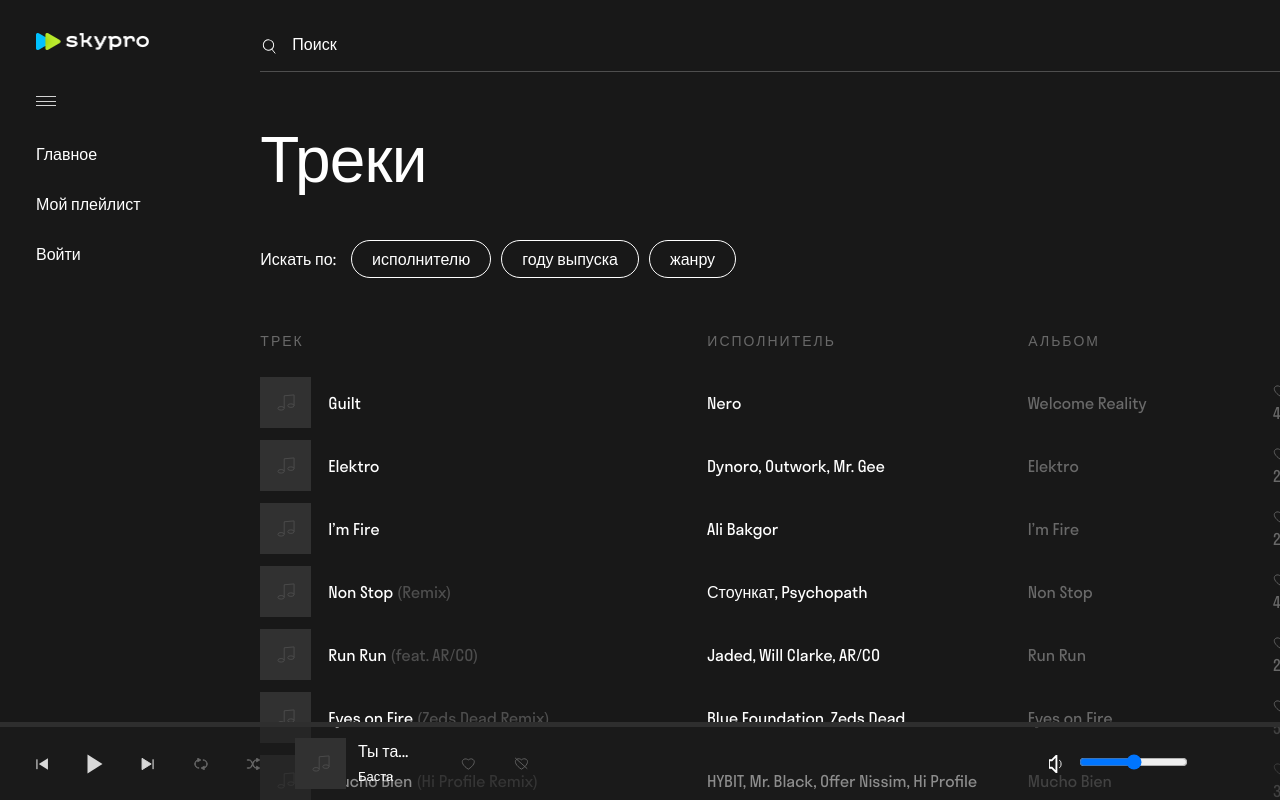
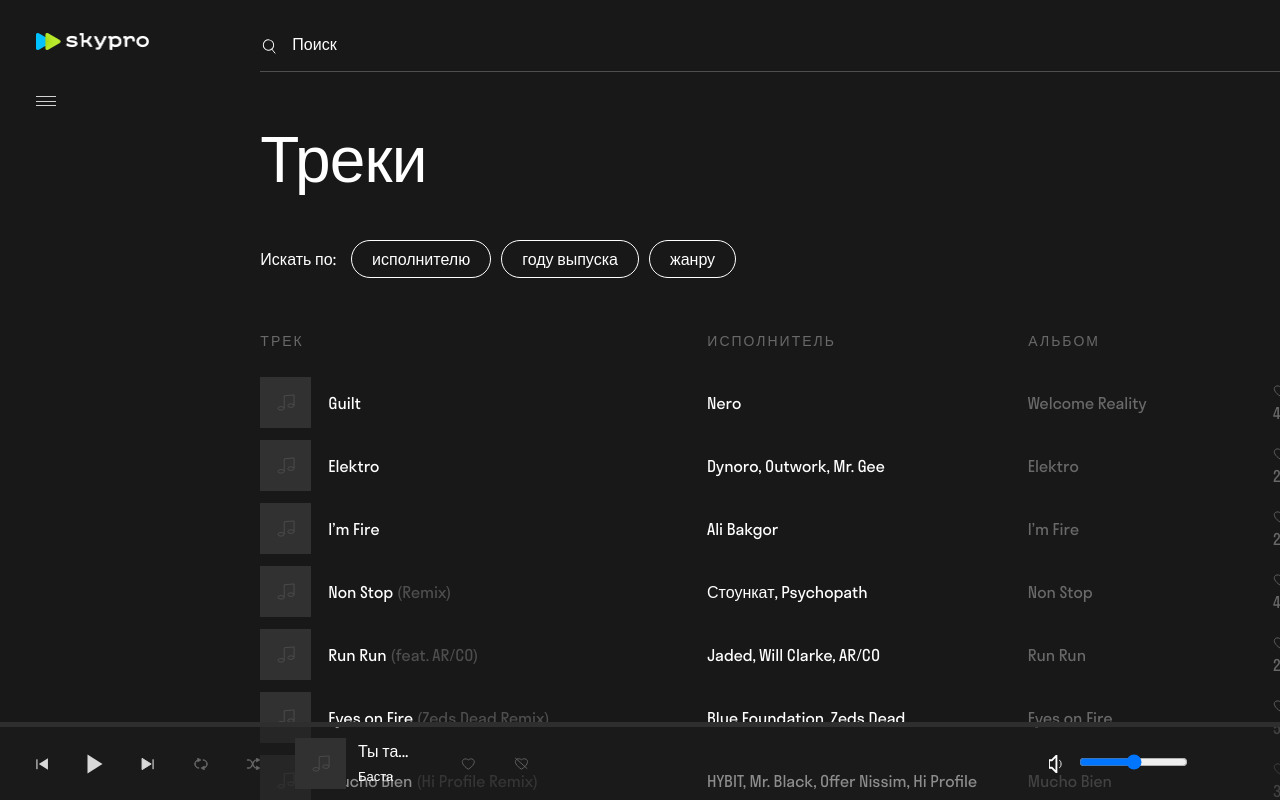
Before and after one commit to Kathrin0202/skypro-music, a React (Create React App) app: page / in a window 1280 px wide. Built offline with nearby package versions, Linux system fonts and the light colour scheme; the HTML template or start-up script is replaced by a standard one.

Commit message:
make nav menu

```diff
--- a/src/components/navMenu.jsx
+++ b/src/components/navMenu.jsx
@@ -1,14 +1,7 @@
-export function Nav() {
+import { useState } from "react";
+
+const Menu = () => {
   return (
-    <nav className="main__nav nav">
-      <div className="nav__logo logo">
-        <img className="logo__image" src="img/logo.png" alt="logo" />
-      </div>
-      <div className="nav__burger burger">
-        <span className="burger__line"></span>
-        <span className="burger__line"></span>
-        <span className="burger__line"></span>
-      </div>
     <div className="nav__menu menu">
       <ul className="menu__list">
         <li className="menu__item">
@@ -28,6 +21,33 @@ export function Nav() {
         </li>
       </ul>
     </div>
+  );
+};
+export function Nav() {
+  const [open, close] = useState(false);
+  const toggleMenu = () => close(!open);
+  const enter = (event) => {
+    if (event.key === "Enter") {
+      toggleMenu();
+    }
+  };
+  return (
+    <nav className="main__nav nav">
+      <div className="nav__logo logo">
+        <img className="logo__image" src="img/logo.png" alt="logo" />
+      </div>
+      <div
+        role="button"
+        tabIndex={0}
+        onKeyDown={enter}
+        onClick={toggleMenu}
+        className="nav__burger burger"
+      >
+        <span className="burger__line"></span>
+        <span className="burger__line"></span>
+        <span className="burger__line"></span>
+      </div>
+      {open && Menu()}
     </nav>
   );
 }
```
Lines whose indentation alone changed are shown as unchanged.
